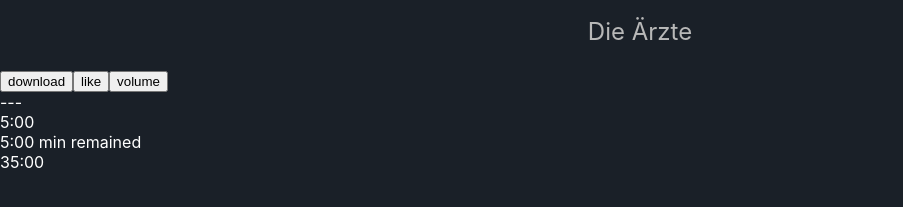
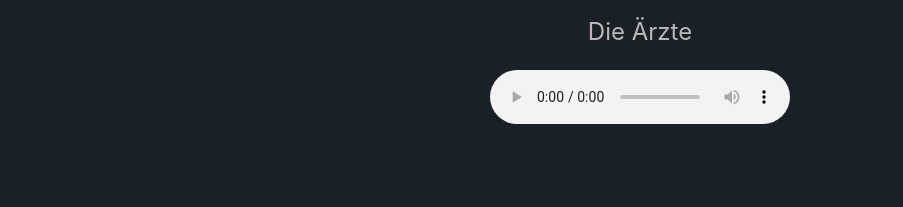
Before and after one commit to m-wiemers/Nukebox, a Next.js app: page /songs/ich-am-strand-aerzte in a window 1280 px wide. Shown: the part 447-654 px from the top of the page, without its empty margins (0-903 px from the left). Built offline with nearby package versions, Linux system fonts and the light colour scheme.

Commit message:
add audio Player

```diff
--- /dev/null
+++ b/components/AudioPlay.tsx
@@ -0,0 +1,15 @@
+import ReactAudioPlayer from "react-audio-player";
+import styles from "../styles/player.module.css";
+
+type Props = {
+  audio: string;
+};
+
+export default function AudioPlay(props: Props) {
+  const player = (
+    <div className={styles.container}>
+      <ReactAudioPlayer src={props.audio} controls></ReactAudioPlayer>
+    </div>
+  );
+  return player;
+}
--- a/components/Player.tsx
+++ /dev/null
@@ -1,23 +0,0 @@
-import styles from "../styles/player.module.css";
-
-export default function Player() {
-  const playerContent = (
-    <div className={styles.containter}>
-      <div className={styles.contantbar}>
-        <button className={styles.download}>download</button>
-        <button className={styles.like}>like</button>
-        <button className={styles.volume}>volume</button>
-      </div>
-      <div className={styles.timebar}>---</div>
-      <div className={styles.infobar}>
-        <div className={styles.time}>5:00</div>
-        <div className={styles.remained}>5:00 min remained</div>
-        <div className={styles.total}>35:00</div>
-      </div>
-      <div className={styles.player}>
-        <div className={styles.play}></div>
-      </div>
-    </div>
-  );
-  return playerContent;
-}
--- a/components/Song.tsx
+++ b/components/Song.tsx
@@ -4,6 +4,7 @@
   image: string;
   title: string;
   artist: string;
+  path: string;
 };
 
 export default function SongContent(props: Props) {
--- a/components/SongList.tsx
+++ b/components/SongList.tsx
@@ -4,6 +4,7 @@
   image: string;
   title: string;
   artist: string;
+  link: string;
 };
 
 export default function SongPrev(props: Props) {
--- a/package.json
+++ b/package.json
@@ -15,6 +15,7 @@
   "dependencies": {
     "next": "10.0.6",
     "react": "17.0.1",
+    "react-audio-player": "^0.14.0",
     "react-dom": "17.0.1"
   },
   "devDependencies": {
--- a/pages/songs/[id].tsx
+++ b/pages/songs/[id].tsx
@@ -3,7 +3,7 @@
 import { APISong, getSong } from "../../utils/api";
 import SongContent from "../../components/Song";
 import Songnavigation from "../../components/Songnavigation";
-import Player from "../../components/Player";
+import AudioPlay from "../../components/AudioPlay";
 
 export default function Song() {
   const router = useRouter();
@@ -25,18 +25,25 @@
   }
 
   const songItem = (
-    <SongContent image={song.image} title={song.title} artist={song.artist} />
+    <SongContent
+      image={song.image}
+      title={song.title}
+      artist={song.artist}
+      path={song.path}
+    />
   );
 
   function goBack() {
     window.history.back();
   }
 
+  const path = song.path;
+
   return (
     <>
       <Songnavigation back={goBack} />
       <div>{songItem}</div>
-      <Player />
+      <AudioPlay audio={path} />
     </>
   );
 }
--- a/server/db.json
+++ b/server/db.json
@@ -4,31 +4,36 @@
       "id": "ich-am-strand-aerzte",
       "image": "http://www.popmonitor.de/wp-content/uploads/2020/10/Die-%C3%84rzte-Hell.jpg",
       "title": "Ich, Am Strand",
-      "artist": "Die Ärzte"
+      "artist": "Die Ärzte",
+      "path": "/biersong.mp3"
     },
     {
       "id": "woodburger-aerzte",
       "image": "http://www.popmonitor.de/wp-content/uploads/2020/10/Die-%C3%84rzte-Hell.jpg",
       "title": "Woodburger",
-      "artist": "Die Ärzte"
+      "artist": "Die Ärzte",
+      "path": "/biersong.mp3"
     },
     {
       "id": "midas-i-fight-with-mr-right",
       "image": "https://gp1.wac.edgecastcdn.net/802892/http_public_production/photos/images/22524662/original/resize:300x225/crop:x11y12w442h332/hash:1464660523/1431279375_794321017313258_1731408266737095111_n.png",
       "title": "Midas",
-      "artist": "I Fight With Mr Right"
+      "artist": "I Fight With Mr Right",
+      "path": "/biersong.mp3"
     },
     {
       "id": "irgendwas-ist-bloed-kapelle-petra",
       "image": "https://images-na.ssl-images-amazon.com/images/I/71cs8nyNPPL._SL1200_.jpg",
       "title": "Irgendwas Ist Blöd",
-      "artist": "Kapelle Petra"
+      "artist": "Kapelle Petra",
+      "path": "/biersong.mp3"
     },
     {
       "id": "stray-heart-green-day",
       "image": "https://images-na.ssl-images-amazon.com/images/I/91L%2BjT5HY7L._SL1500_.jpg",
       "title": "Stray Heart",
-      "artist": "Green Day"
+      "artist": "Green Day",
+      "path": "/biersong.mp3"
     }
   ]
 }
--- a/styles/player.module.css
+++ b/styles/player.module.css
@@ -1,3 +1,4 @@
 .container {
-  width: 500px;
+  display: grid;
+  justify-items: center;
 }
--- a/utils/api.ts
+++ b/utils/api.ts
@@ -4,6 +4,7 @@
   image: string;
   title: string;
   artist: string;
+  path: string;
 };
 
 // export an asynch Function "getTrack"
```
Also changed, not shown: pages/index.tsx (+6 -1 lines), 2 other files (tests, documents, lock files or other folders).
